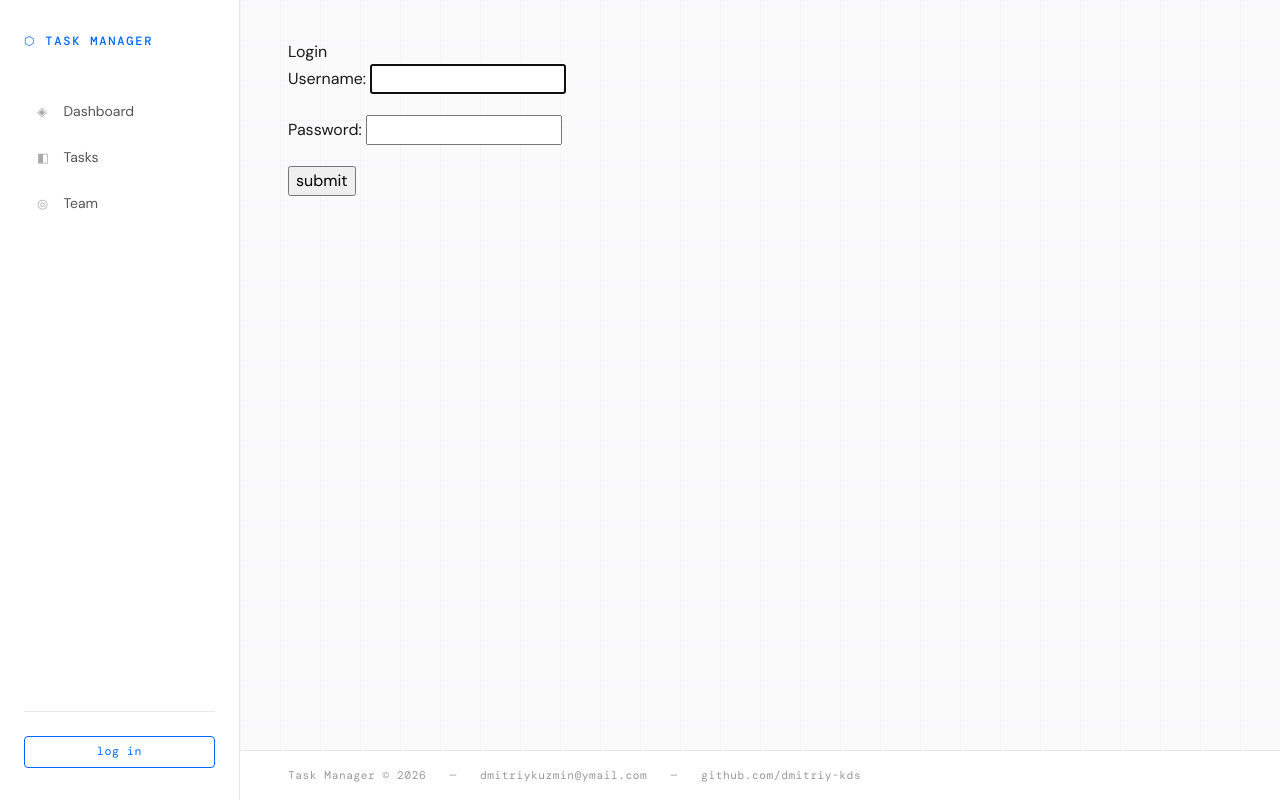
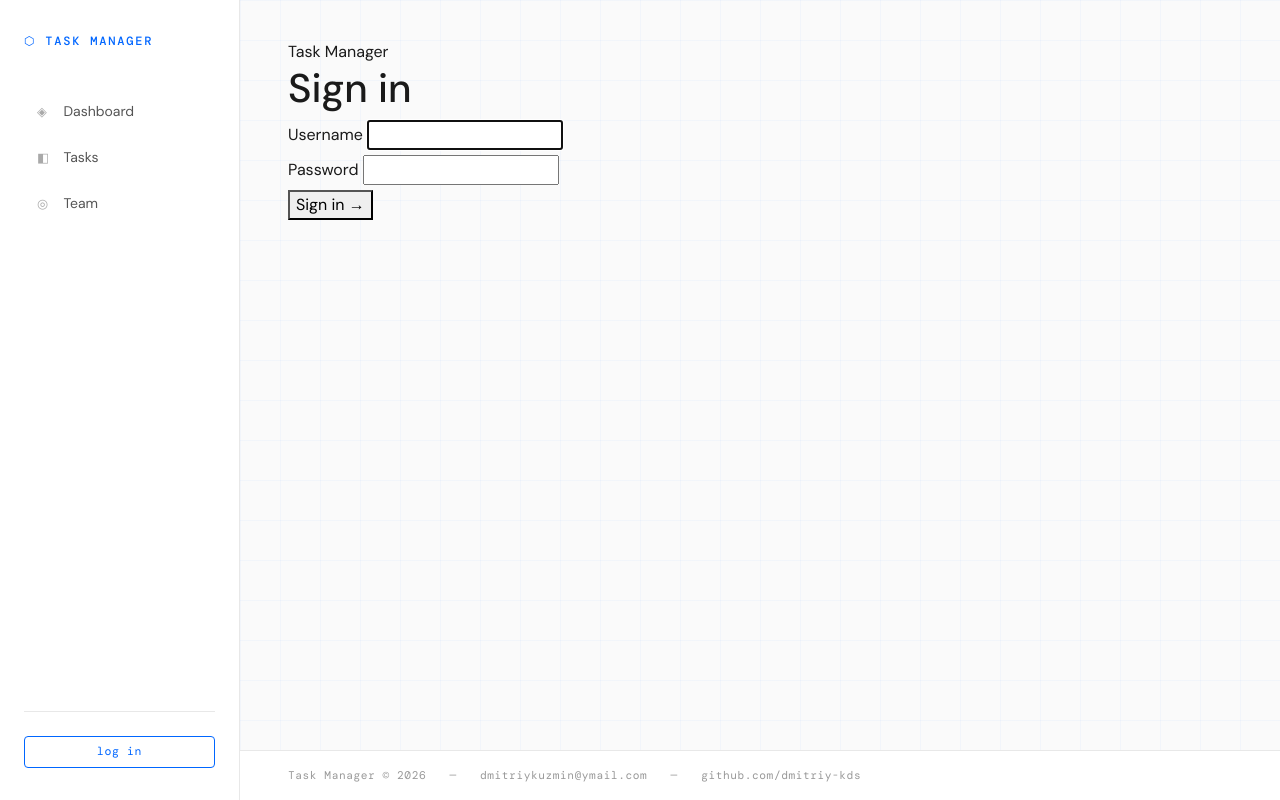
Before and after one commit to dmitriy-kds/it-company, a Django app: page /accounts/login/ in a window 1280 px wide. Run offline with Django 5.2, Linux system fonts and the light colour scheme; some web fonts are replaced.

Commit message:
feat: Style up log in page

```diff
--- a/templates/registration/login.html
+++ b/templates/registration/login.html
@@ -1,13 +1,31 @@
 {% extends "base.html" %}
 
+{% block title %}<title>Login — Task Manager</title>{% endblock %}
+
 {% block content %}
-  Login
-  {% if form.errors %}
-    <span style="color: red">Invalid credentials</span>
-  {% endif %}
-  <form action="{% url 'login' %}" method="POST">
+<div class="auth-wrapper">
+  <div class="auth-card">
+
+    <div class="auth-header">
+      <div class="auth-label">Task Manager</div>
+      <h1 class="auth-title">Sign in</h1>
+    </div>
+
+    {% if form.errors %}
+      <div class="auth-error">Invalid credentials — please try again.</div>
+    {% endif %}
+
+    <form action="{% url 'login' %}" method="POST">
       {% csrf_token %}
-      {{ form.as_p }}
-      <input type="submit" value="submit">
-  </form>
+      {% for field in form %}
+        <div class="auth-field">
+          <label class="auth-field-label">{{ field.label }}</label>
+          {{ field }}
+        </div>
+      {% endfor %}
+      <button type="submit" class="auth-submit">Sign in →</button>
+    </form>
+
+  </div>
+</div>
 {% endblock %}
```
